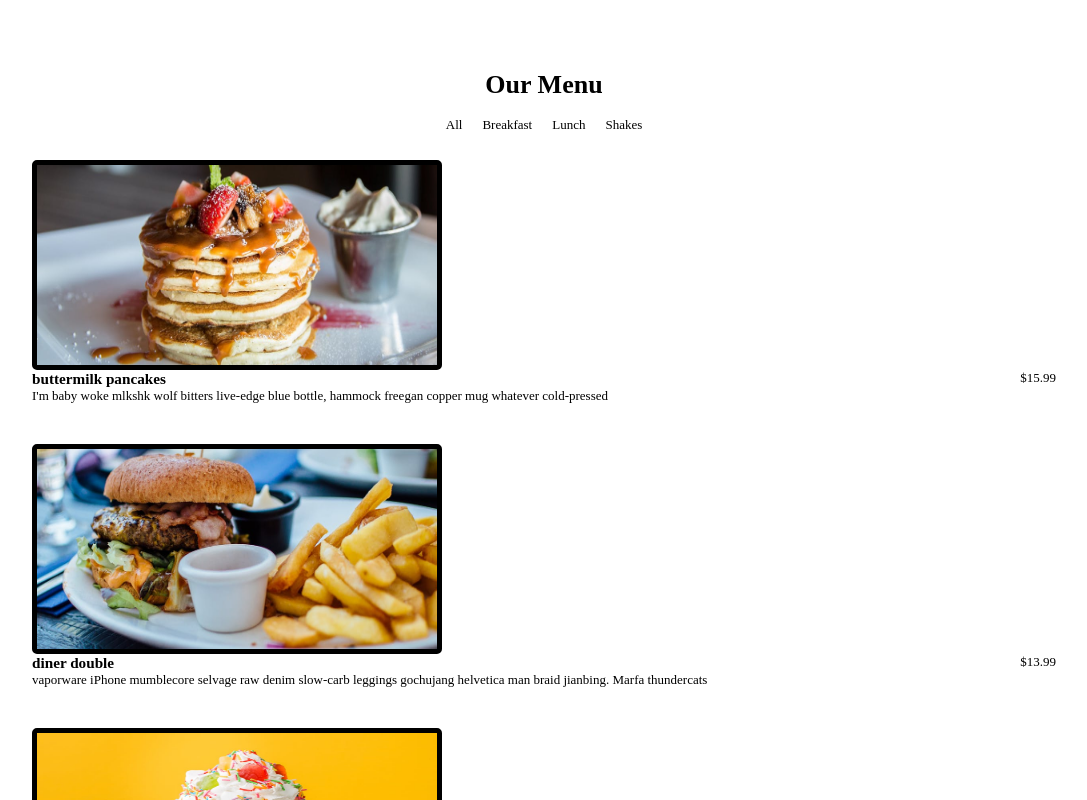
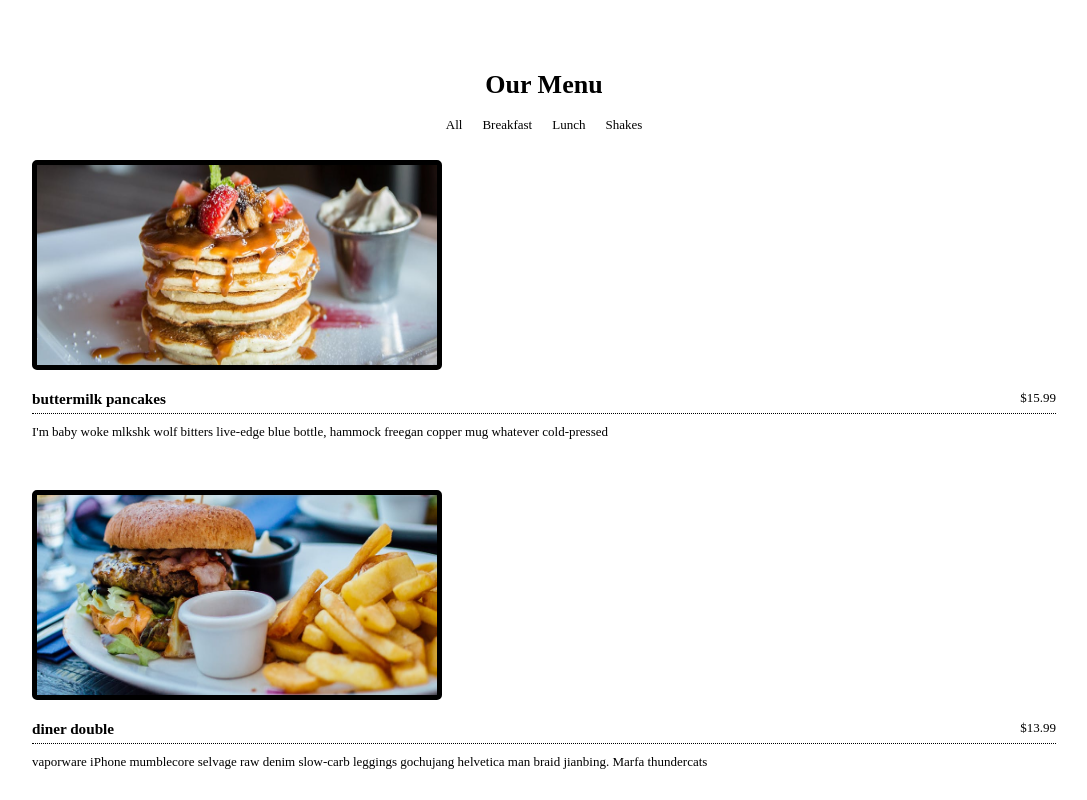
Before and after one commit to okkyprasetian/fcc-menu, a React (Create React App) app: page / in a window 1280 px wide. Shown: the top 800 px of the page, without its empty margins (96-1183 px from the left). Built offline with nearby package versions, Linux system fonts and the light colour scheme.

Commit message:
styling card detail

```diff
--- a/src/index.css
+++ b/src/index.css
@@ -29,7 +29,7 @@
 .cards {
   display: grid;
   grid-template-columns: 1fr;
-  row-gap: 40px;
+  row-gap: 50px;
   width: 80%;
   margin: 10px auto;
 }
@@ -42,6 +42,7 @@
 .card-img {
   width: 400px;
   height: 200px;
+  margin-bottom: 20px;
   border: 5px solid;
   border-radius: 5px;
   background-position: center center;
@@ -51,4 +52,7 @@
 .top-detail {
   display: flex;
   justify-content: space-between;
+  padding-bottom: 5px;
+  margin-bottom: 10px;
+  border-bottom: 1px dotted;
 }
```
